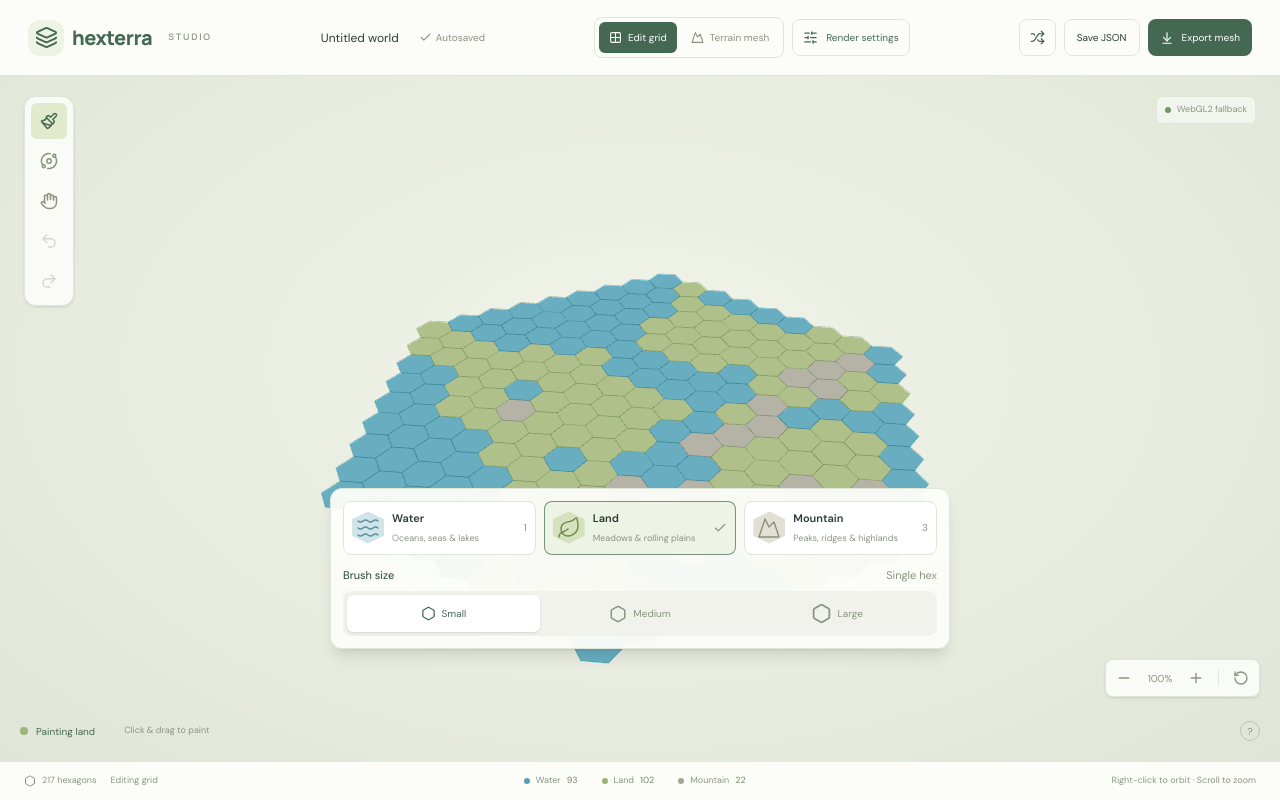
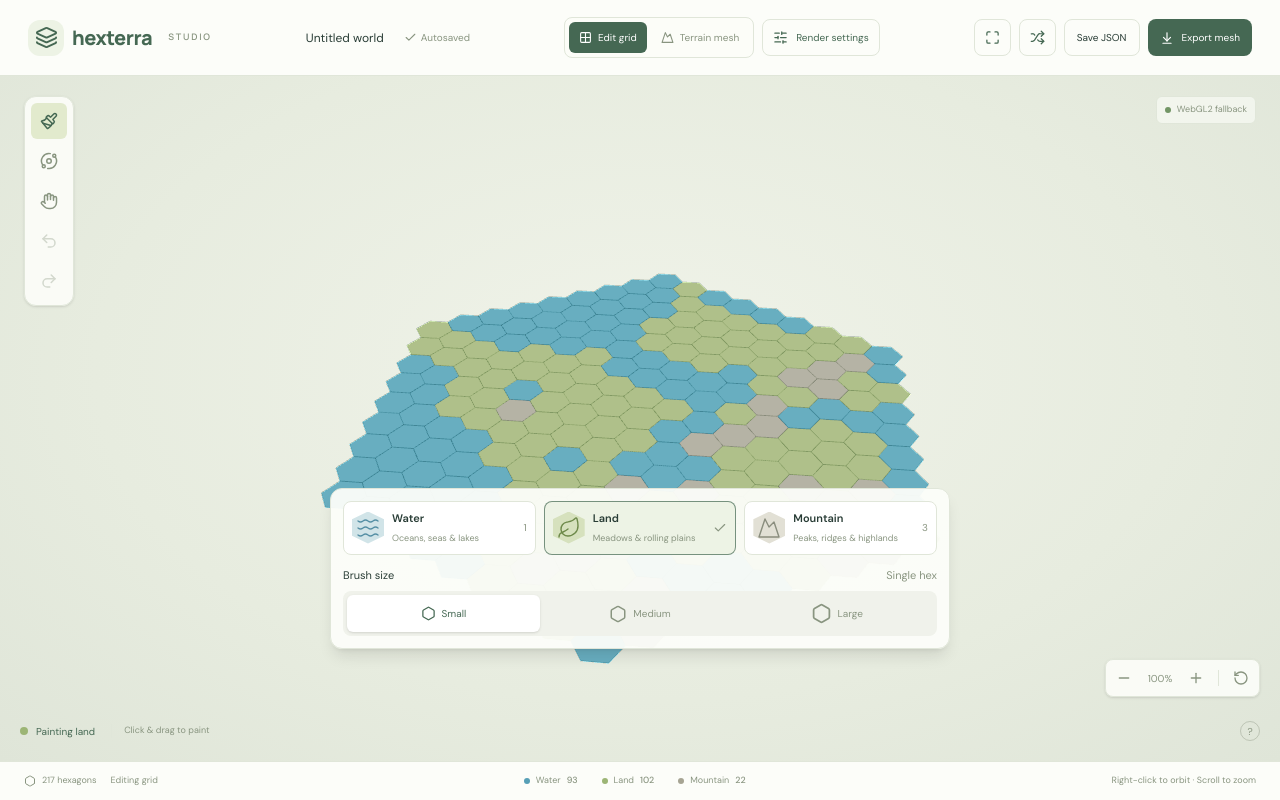
Before and after one commit to masudafsar/bit-battalions-client, a React (Vite) app: page / in a window 1280 px wide. Built offline with nearby package versions, Linux system fonts and the light colour scheme.

Commit message:
feat(ui): add fullscreen toggle to the app bar

```diff
--- a/src/components/editor/EditorHeader.tsx
+++ b/src/components/editor/EditorHeader.tsx
@@ -1,3 +1,4 @@
+import FullscreenButton from "./FullscreenButton";
 import EditorViewToggle from "./EditorViewToggle";
 import {
   ArrowDownToLine,
@@ -59,6 +60,7 @@ export default function EditorHeader({
         </button>
       </div>
       <div className="flex gap-1 sm:gap-2">
+        <FullscreenButton />
         <button
           onClick={onGenerate}
           aria-label="Generate new landscape"
--- /dev/null
+++ b/src/components/editor/FullscreenButton.tsx
@@ -0,0 +1,52 @@
+import { useEffect, useState } from "react";
+import { Maximize, Minimize } from "lucide-react";
+
+export default function FullscreenButton() {
+  const [active, setActive] = useState(Boolean(document.fullscreenElement));
+  const [error, setError] = useState("");
+  useEffect(() => {
+    const sync = () => {
+      setActive(Boolean(document.fullscreenElement));
+      setError("");
+    };
+    document.addEventListener("fullscreenchange", sync);
+    return () => document.removeEventListener("fullscreenchange", sync);
+  }, []);
+  useEffect(() => {
+    if (!error) return;
+    const timer = setTimeout(() => setError(""), 4500);
+    return () => clearTimeout(timer);
+  }, [error]);
+  async function toggle() {
+    try {
+      setError("");
+      if (document.fullscreenElement) await document.exitFullscreen();
+      else await document.documentElement.requestFullscreen();
+    } catch {
+      setError("Fullscreen is unavailable in this browser window.");
+    }
+  }
+  const label = active ? "Exit fullscreen" : "Enter fullscreen";
+  const Icon = active ? Minimize : Maximize;
+  return (
+    <div className="relative flex">
+      <button
+        onClick={toggle}
+        aria-label={label}
+        aria-pressed={active}
+        title={label}
+        className="rounded-lg border border-line p-2.5 text-accent hover:bg-selected"
+      >
+        <Icon size={15} />
+      </button>
+      {error && (
+        <span
+          role="status"
+          className="absolute right-0 top-full z-50 mt-2 w-56 rounded-lg border border-line bg-paper p-3 text-xs text-ink shadow-lg"
+        >
+          {error}
+        </span>
+      )}
+    </div>
+  );
+}
```
